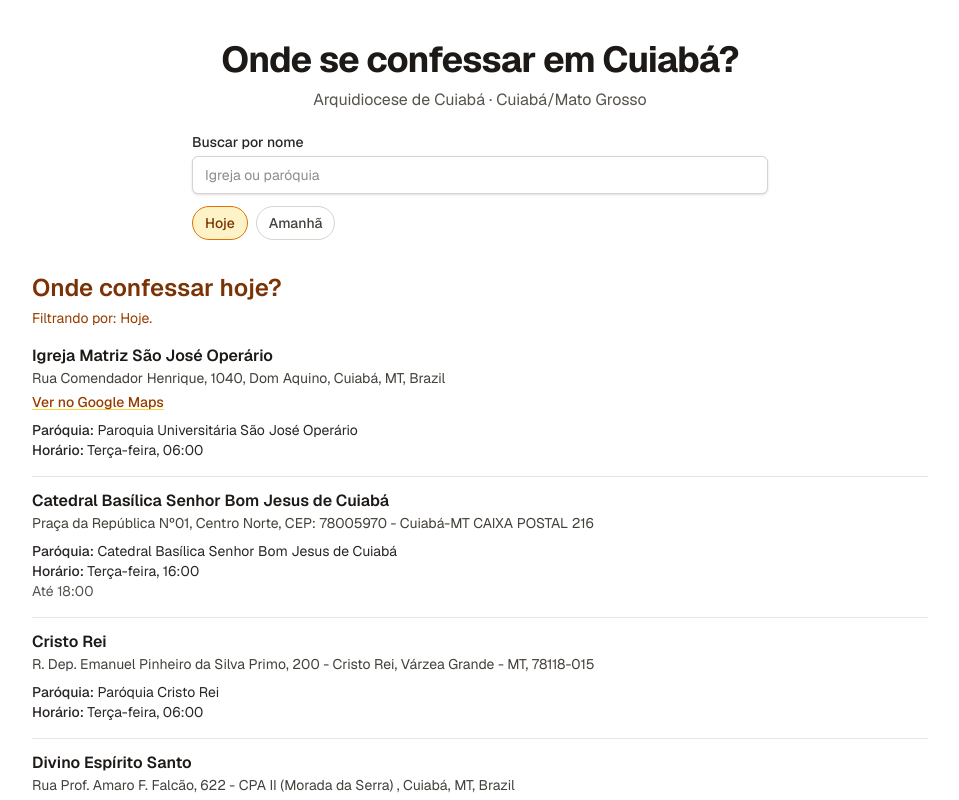
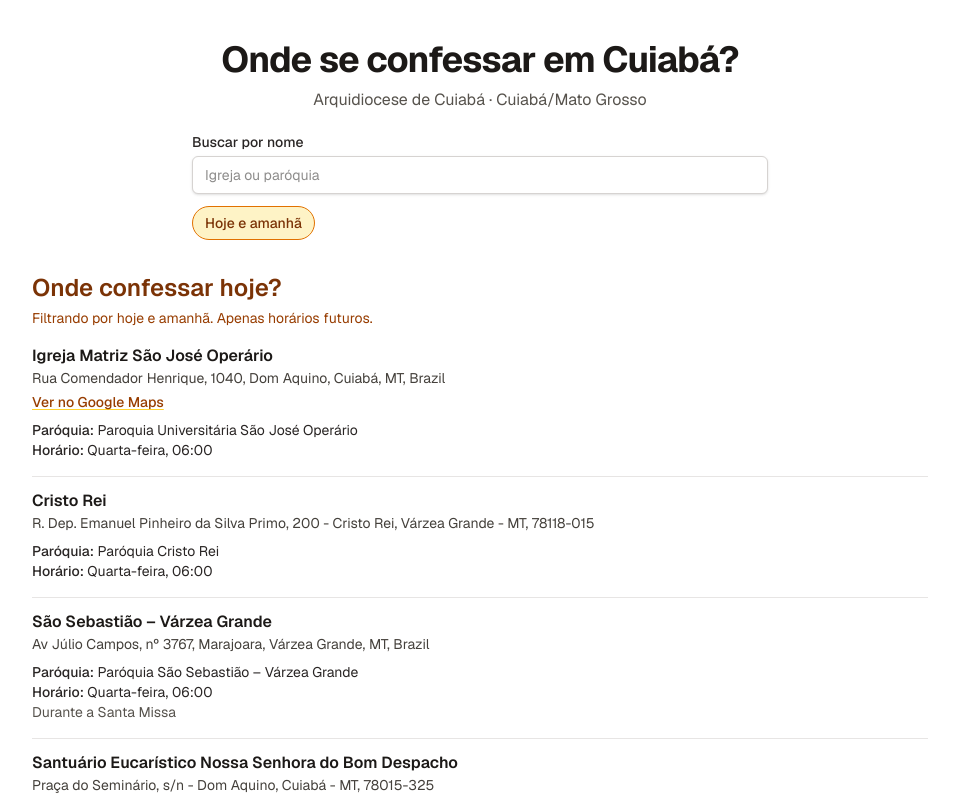
Before and after one commit to brunoravanhani/confession-app, a Next.js app: page / in a window 1280 px wide. Shown: the top 800 px of the page, without its empty margins (160-1119 px from the left). Built offline with nearby package versions, Linux system fonts and the light colour scheme; no server answers.

Commit message:
Change in the filters

```diff
--- a/app/home-content.tsx
+++ b/app/home-content.tsx
@@ -82,6 +82,32 @@ function getRelativeDayInPortuguese(daysFromToday: number): string {
   }).format(baseDate);
 }
 
+function getCurrentTimeInCuiaba(): { hours: number; minutes: number } {
+  const parts = new Intl.DateTimeFormat("pt-BR", {
+    hour: "2-digit",
+    minute: "2-digit",
+    hour12: false,
+    timeZone: "America/Cuiaba",
+  })
+    .formatToParts(new Date())
+    .reduce<Record<string, string>>((acc, p) => {
+      acc[p.type] = p.value;
+      return acc;
+    }, {});
+
+  return { hours: parseInt(parts.hour, 10), minutes: parseInt(parts.minute, 10) };
+}
+
+function isServiceInFuture(serviceTime: string, currentHours: number, currentMinutes: number): boolean {
+  const [h, m] = serviceTime.split(":").map(Number);
+  return h > currentHours || (h === currentHours && m > currentMinutes);
+}
+
+function getTimeInMinutes(serviceTime: string): number {
+  const [h, m] = serviceTime.split(":").map(Number);
+  return h * 60 + m;
+}
+
 function getServicesByType(cityEntry: CityEntry, serviceType: number): ServiceItem[] {
   return cityEntry.parishes.flatMap((parish) =>
     parish.churches.flatMap((church) =>
@@ -134,8 +160,7 @@ function ChurchLocationDetails({ address, location }: { address: string; locatio
 
 export default function HomeContent() {
   const [searchQuery, setSearchQuery] = useState("");
-  const [showToday, setShowToday] = useState(true);
-  const [showTomorrow, setShowTomorrow] = useState(false);
+  const [showTodayTomorrow, setShowTodayTomorrow] = useState(true);
 
   const data = parishesData as ParishesData;
   const dioceseInfo = data[CITY_SLUG];
@@ -148,7 +173,7 @@ export default function HomeContent() {
   const tomorrowNormalized = normalizeDay(tomorrow);
   const normalizedSearch = normalizeText(searchQuery);
 
-  const shouldFilterByDay = showToday || showTomorrow;
+  const currentTime = getCurrentTimeInCuiaba();
 
   const matchesName = (item: ServiceItem): boolean => {
     if (!normalizedSearch) return true;
@@ -160,12 +185,19 @@ export default function HomeContent() {
   };
 
   const matchesDayFilter = (item: ServiceItem): boolean => {
-    if (!shouldFilterByDay) return true;
+    if (!showTodayTomorrow) return true;
 
     const serviceDay = normalizeDay(item.service.day);
 
-    return (showToday && serviceDay === todayNormalized) ||
-      (showTomorrow && serviceDay === tomorrowNormalized);
+    if (serviceDay === todayNormalized) {
+      return isServiceInFuture(item.service.time, currentTime.hours, currentTime.minutes);
+    }
+
+    if (serviceDay === tomorrowNormalized) {
+      return true;
+    }
+
+    return false;
   };
 
   const filteredConfessions = allConfessions.filter((item) => {
@@ -175,6 +207,25 @@ export default function HomeContent() {
   const filteredMasses = masses.filter((item) => {
     return matchesName(item) && matchesDayFilter(item);
   });
+
+  const sortByDayAndTimeAsc = (a: ServiceItem, b: ServiceItem): number => {
+    const dayOrder = (day: string): number => {
+      if (day === todayNormalized) return 0;
+      if (day === tomorrowNormalized) return 1;
+      return 2;
+    };
+
+    const dayComparison = dayOrder(normalizeDay(a.service.day)) - dayOrder(normalizeDay(b.service.day));
+    if (dayComparison !== 0) return dayComparison;
+
+    return getTimeInMinutes(a.service.time) - getTimeInMinutes(b.service.time);
+  };
+
+  const displayedConfessions = showTodayTomorrow
+    ? [...filteredConfessions].sort(sortByDayAndTimeAsc)
+    : filteredConfessions;
+
+  const displayedMasses = showTodayTomorrow ? [...filteredMasses].sort(sortByDayAndTimeAsc) : filteredMasses;
 
   return (
     <div className="min-h-full flex-1 bg-white px-4 py-10">
@@ -204,25 +255,14 @@ export default function HomeContent() {
               <div className="mt-3 flex flex-wrap gap-2">
                 <button
                   type="button"
-                  onClick={() => setShowToday((current) => !current)}
+                  onClick={() => setShowTodayTomorrow((current) => !current)}
                   className={`rounded-full border px-3 py-1.5 text-sm font-medium transition ${
-                    showToday
+                    showTodayTomorrow
                       ? "border-amber-600 bg-amber-100 text-amber-900"
                       : "border-stone-300 bg-white text-stone-700 hover:border-stone-400"
                   }`}
                 >
-                  Hoje
-                </button>
-                <button
-                  type="button"
-                  onClick={() => setShowTomorrow((current) => !current)}
-                  className={`rounded-full border px-3 py-1.5 text-sm font-medium transition ${
-                    showTomorrow
-                      ? "border-amber-600 bg-amber-100 text-amber-900"
-                      : "border-stone-300 bg-white text-stone-700 hover:border-stone-400"
-                  }`}
-                >
-                  Amanhã
+                  Hoje e amanhã
                 </button>
               </div>
             </div>
@@ -231,16 +271,14 @@ export default function HomeContent() {
           <section className="mb-10 border-b border-stone-200 pb-8">
             <h2 className="text-2xl font-semibold text-amber-900">Onde confessar hoje?</h2>
             <p className="mt-1 text-sm text-amber-800">
-              {showToday || showTomorrow
-                ? `Filtrando por: ${[showToday ? "Hoje" : "", showTomorrow ? "Amanhã" : ""]
-                    .filter(Boolean)
-                    .join(" e ")}.`
+              {showTodayTomorrow
+                ? "Filtrando por hoje e amanhã. Apenas horários futuros."
                 : "Sem filtro de dia. Exibindo todos os horários cadastrados."}
             </p>
 
             <div className="mt-4 space-y-3">
-              {filteredConfessions.length > 0 ? (
-                filteredConfessions.map((item) => (
+              {displayedConfessions.length > 0 ? (
+                displayedConfessions.map((item) => (
                   <article
                     key={`${item.churchName}-${item.service.day}-${item.service.time}`}
                     className="border-b border-stone-200 pb-4"
@@ -268,8 +306,8 @@ export default function HomeContent() {
             <h2 className="text-2xl font-semibold text-stone-900">Horários e locais de missa</h2>
 
             <div className="mt-4 space-y-3">
-              {filteredMasses.length > 0 ? (
-                filteredMasses.map((item) => (
+              {displayedMasses.length > 0 ? (
+                displayedMasses.map((item) => (
                   <article
                     key={`${item.churchName}-${item.service.day}-${item.service.time}`}
                     className="border-b border-stone-200 pb-4"
```
